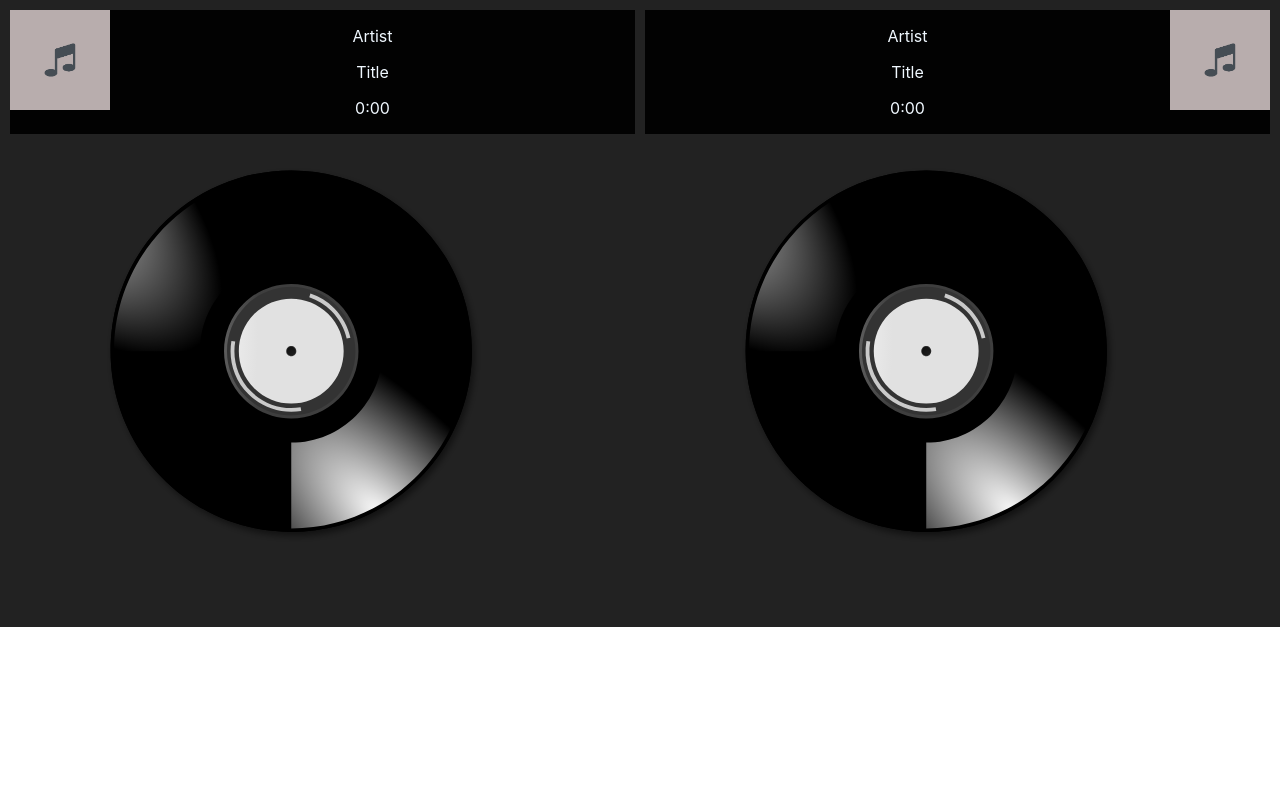
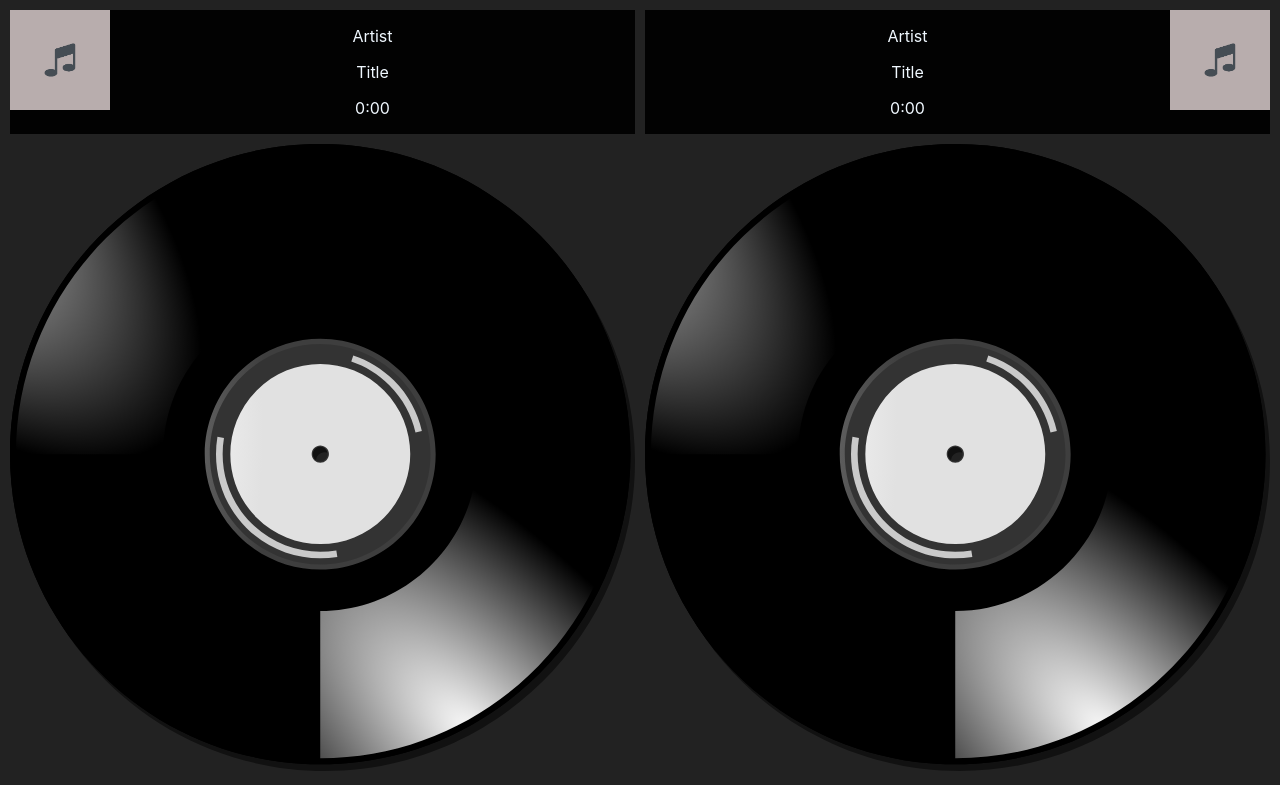
Before and after one commit to monick/dj-mix, a React (Create React App) app: page / in a window 1280 px wide. Built offline with nearby package versions, Linux system fonts and the light colour scheme.

Commit message:
add class for vinyl img, cut background from svg

```diff
--- a/src/DeckComponent.css
+++ b/src/DeckComponent.css
@@ -7,8 +7,7 @@
     grid-area: leftDeck;
 }
 
-.deck > img {
-    padding: 30px;
+.deck__image {
     width: 700px;
     height: 700px;
 }
@@ -16,7 +15,3 @@
 .deck.deck--right {
     grid-area: rightDeck;
 }
-
-.deck .deck__info {
-    flex: 1;
-}
--- a/src/DeckComponent.js
+++ b/src/DeckComponent.js
@@ -9,7 +9,7 @@ export class DeckComponent extends React.Component {
 
         return (
             <div className={`deck ${alignmentClassName}`}>
-                <img src={vinyl}></img>
+                <img className="deck__image" src={vinyl}></img>
             </div>
         )
     }
```
Also changed, not shown: src/vinyl.svg.
